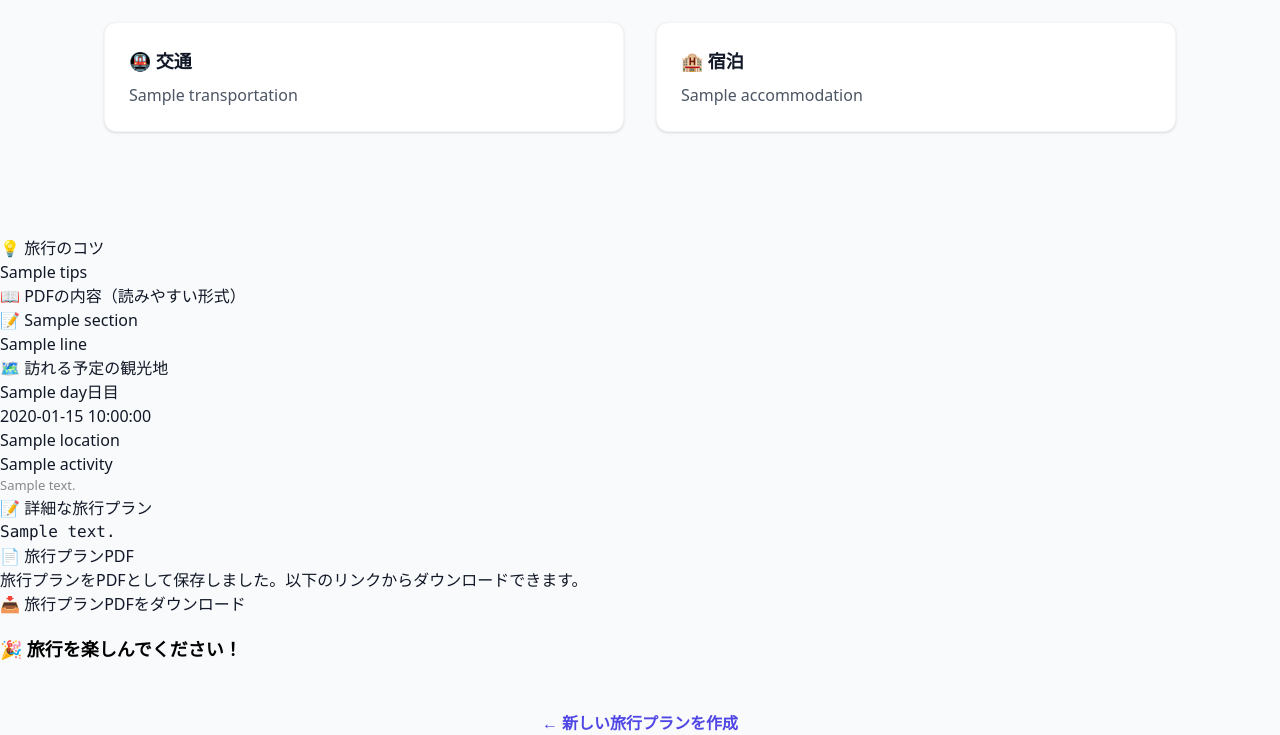
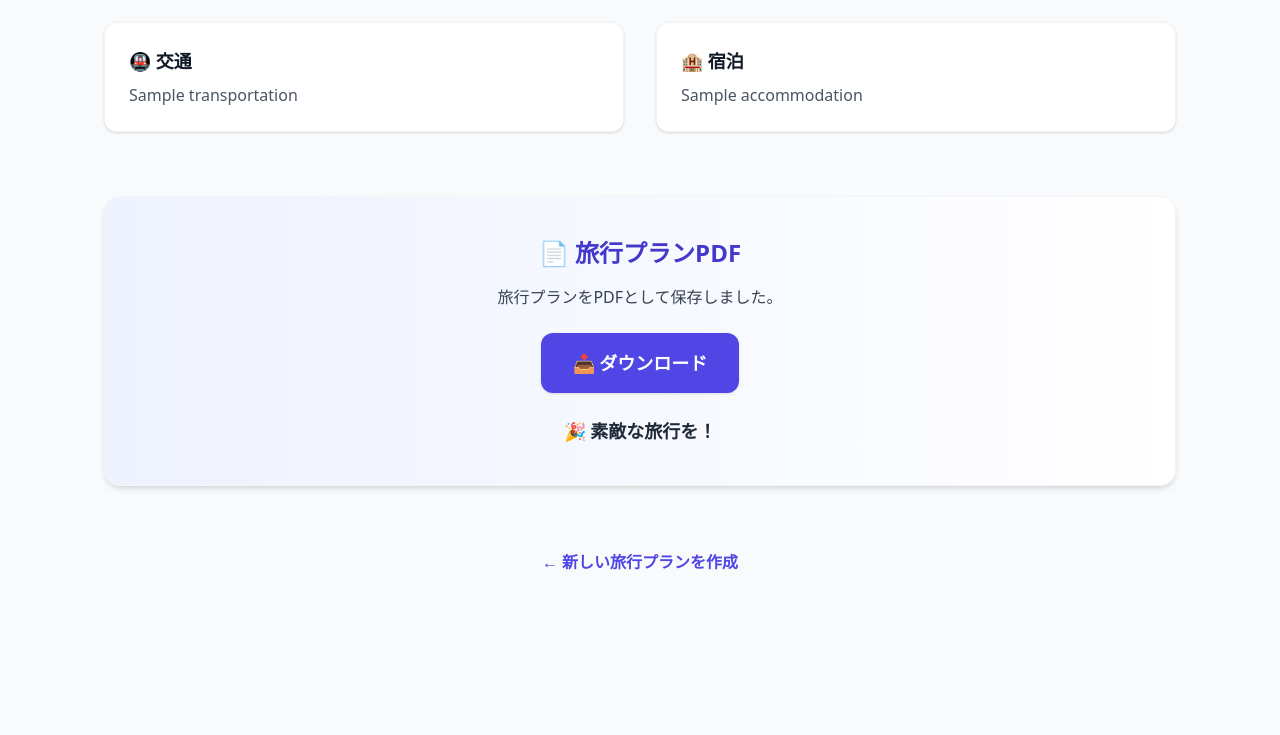
Before and after one commit to nnktm/TripGenie, a Flask app: template templates/display.html in a window 1280 px wide. Shown: the part 1080-1815 px from the top of the page. After the commit the page ends 1650 px from the top, so only its background shows below. Run offline with Flask 3, Linux system fonts and the light colour scheme; the template is opened without the code that fills it: most values are stand-ins (such as "Sample title", 1, 10 or a date in 2020); grey boxes marked "Sample" are stand-in pictures; some libraries are stand-ins or nearby versions.

Commit message:
修正１

```diff
--- a/templates/display.html
+++ b/templates/display.html
@@ -115,106 +115,26 @@
             <p class="text-gray-600">{{ structured_data.accommodation }}</p>
           </div>
         </div>
-      </div>
+      </section>
+      {% endif %}
 
-      {% if structured_data.tips %}
-      <div class="result-section">
-        <h2>💡 旅行のコツ</h2>
-        <div class="tips-card">
-          <p>{{ structured_data.tips }}</p>
-        </div>
-      </div>
-      {% endif %} {% endif %} {% if structured_data and structured_data.sections
-      %}
-      <div class="result-section">
-        <h2>📖 PDFの内容（読みやすい形式）</h2>
-        {% for section in structured_data.sections %}
-        <div class="section-card">
-          <h3 class="section-title">
-            {% if section.title == "概要" %}📋{% elif section.title == "天気"
-            %}🌤️{% elif section.title == "交通" %}🚇{% elif section.title ==
-            "宿泊" %}🏨{% elif section.title == "観光地" %}🗺️{% elif
-            section.title == "食事" %}🍽️{% elif section.title == "買い物" %}🛍️{%
-            elif section.title == "注意事項" %}⚠️{% else %}📝{% endif %} {{
-            section.title }}
-          </h3>
-          <div class="section-content">
-            {% for line in section.formatted_content %}
-            <div class="content-line">
-              {% if '**' in line %} {% set parts = line.split('**') %} {% for i
-              in range(parts|length) %} {% if i % 2 == 1 %}
-              <strong>{{ parts[i] }}</strong>
-              {% else %} {{ parts[i] }} {% endif %} {% endfor %} {% else %} {{
-              line }} {% endif %}
-            </div>
-            {% endfor %}
-          </div>
-        </div>
-        {% endfor %}
-      </div>
-      {% endif %} {% if structured_data and structured_data.schedule %}
-      <div class="result-section">
-        <h2>🗺️ 訪れる予定の観光地</h2>
-        <div class="schedule-section">
-          {% for day in structured_data.schedule %}
-          <div class="schedule-day">
-            <div class="day-header">{{ day.day }}日目</div>
-            <div class="day-activities">
-              {% for activity in day.activities %}
-              <div class="activity-item">
-                <div class="activity-time">{{ activity.time }}</div>
-                <div class="activity-details">
-                  <h4>{{ activity.location }}</h4>
-                  <p>{{ activity.activity }}</p>
-                  {% if activity.details and activity.details !=
-                  activity.activity %}
-                  <p style="color: #888; font-size: 13px">
-                    {{ activity.details }}
-                  </p>
-                  {% endif %}
-                </div>
-              </div>
-              {% endfor %}
-            </div>
-          </div>
-          {% endfor %}
-        </div>
-      </div>
-      {% endif %} {% if result_text %}
-      <div class="result-section">
-        <h2>📝 詳細な旅行プラン</h2>
-        <pre>{{ result_text }}</pre>
-      </div>
-      {% else %}
-      <div class="no-result">
-        <p>結果がありません。</p>
-      </div>
-      {% endif %} {% if pdf_url %}
-      <div class="download-section">
-        <h3>📄 旅行プランPDF</h3>
-        <p>
-          旅行プランをPDFとして保存しました。以下のリンクからダウンロードできます。
-        </p>
-        <a class="dl" href="{{ pdf_url }}">📥 旅行プランPDFをダウンロード</a>
-        <p
-          style="
-            margin-top: 20px;
-            font-size: 18px;
-            color: #000000;
-            font-weight: bold;
-          "
+      <!-- PDFダウンロード -->
+      {% if pdf_url %}
+      <section
+        class="mb-16 text-center bg-gradient-to-r from-indigo-50 to-white rounded-2xl p-10 shadow-md border border-gray-100"
+      >
+        <h3 class="text-2xl font-bold mb-4 text-indigo-700">
+          📄 旅行プランPDF
+        </h3>
+        <p class="mb-6 text-gray-700">旅行プランをPDFとして保存しました。</p>
+        <a
+          href="{{ pdf_url }}"
+          class="inline-block bg-indigo-600 text-white text-lg font-semibold px-8 py-4 rounded-xl shadow hover:bg-indigo-500 transition"
         >
-          🎉 旅行を楽しんでください！
-        </p>
-      </div>
-      {% else %}
-      <div class="result-section">
-        <h3>⚠️ PDF生成について</h3>
-        <p>
-          PDFが未生成の場合は、もう一度お試しください（LLMが save_pdf
-          ツールを呼んだときに作成されます）。
-        </p>
-      </div>
+          📥 ダウンロード
+        </a>
+        <p class="mt-6 text-lg text-gray-800 font-bold">🎉 素敵な旅行を！</p>
+      </section>
       {% endif %}
 
       <!-- 戻るリンク -->
```
